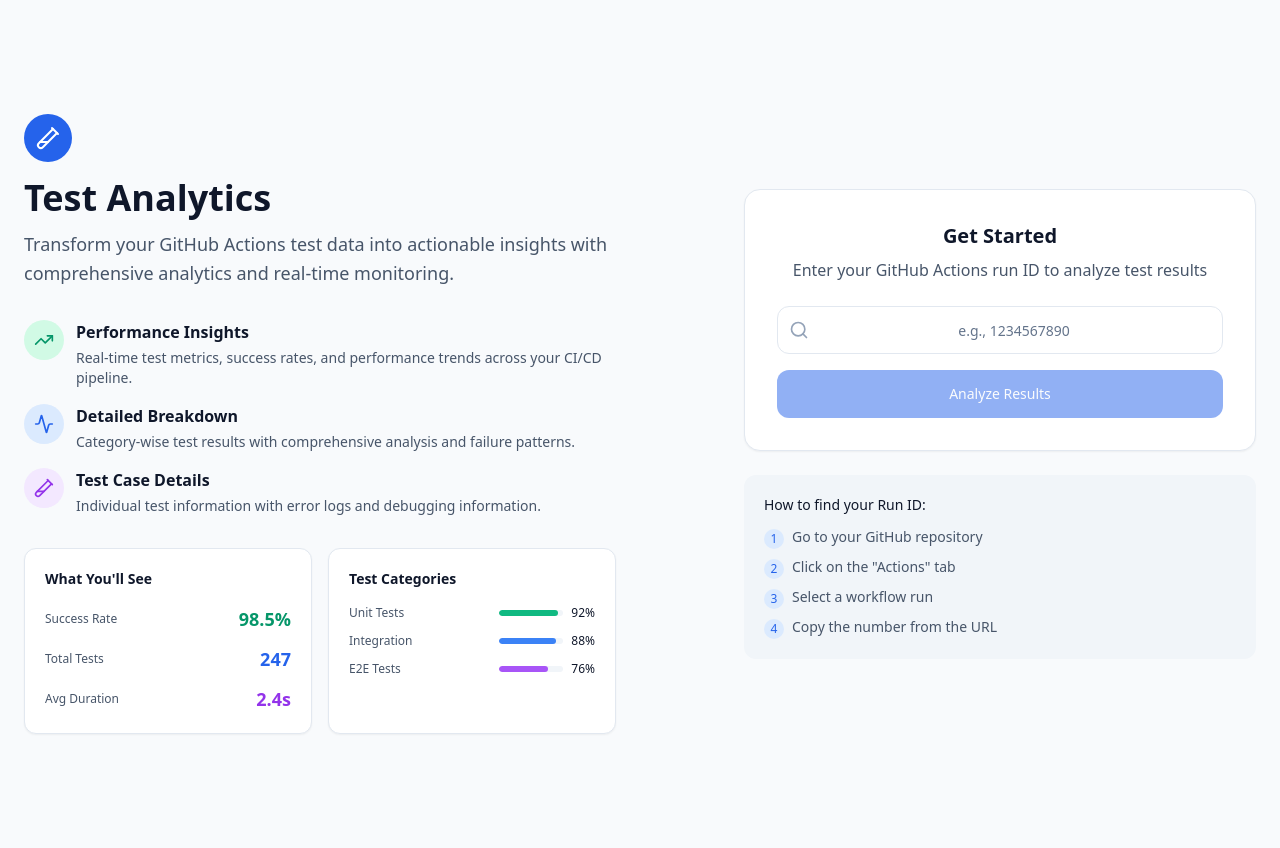
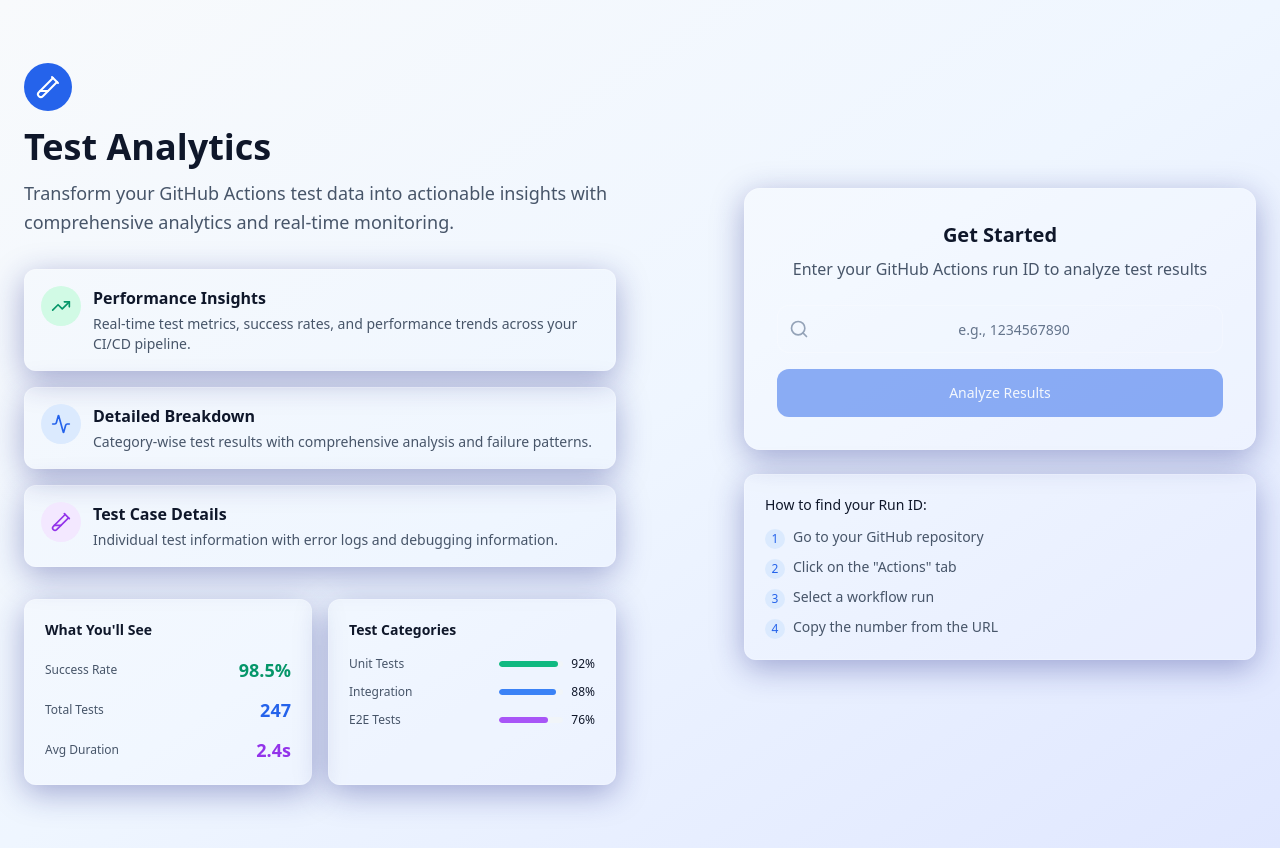
Before and after one commit to Rrrajat/test-case-dashboard-view, a React (Vite) app: page / in a window 1280 px wide. Built offline with nearby package versions, Linux system fonts and the light colour scheme.

Commit message:
Apply glass design to the layout
Apply glass design while keeping the current layout.

```diff
--- a/src/index.css
+++ b/src/index.css
@@ -37,6 +37,15 @@ All colors MUST be HSL.
     --ring: 222.2 84% 4.9%;
 
     --radius: 0.5rem;
+
+    /* Glass Design System */
+    --glass-bg: 255 255 255 / 0.1;
+    --glass-border: 255 255 255 / 0.2;
+    --glass-shadow: 0 8px 32px 0 rgba(31, 38, 135, 0.37);
+    --glass-backdrop: blur(8px);
+    --glass-subtle: 255 255 255 / 0.05;
+    --glass-medium: 255 255 255 / 0.15;
+    --glass-strong: 255 255 255 / 0.25;
 
     --sidebar-background: 0 0% 98%;
 
--- a/src/pages/Index.tsx
+++ b/src/pages/Index.tsx
@@ -42,7 +42,7 @@ const Index = () => {
 
   // Landing page with run ID input
   return (
-    <div className="min-h-screen bg-slate-50">
+    <div className="min-h-screen bg-gradient-to-br from-slate-50 via-blue-50 to-indigo-100">
       <div className="w-full max-w-7xl mx-auto px-6 py-6">
         <div className="grid grid-cols-1 lg:grid-cols-2 gap-12 items-center min-h-screen">
 
@@ -65,7 +65,7 @@ const Index = () => {
 
             {/* Features Grid */}
             <div className="grid grid-cols-1 gap-4">
-              <div className="flex items-start gap-3">
+              <div className="flex items-start gap-3 p-4 bg-glass-subtle backdrop-blur-glass border border-glass rounded-xl shadow-glass">
                 <div className="w-10 h-10 bg-emerald-100 rounded-full flex items-center justify-center flex-shrink-0">
                   <TrendingUp className="w-5 h-5 text-emerald-600" />
                 </div>
@@ -75,7 +75,7 @@ const Index = () => {
                 </div>
               </div>
 
-              <div className="flex items-start gap-3">
+              <div className="flex items-start gap-3 p-4 bg-glass-subtle backdrop-blur-glass border border-glass rounded-xl shadow-glass">
                 <div className="w-10 h-10 bg-blue-100 rounded-full flex items-center justify-center flex-shrink-0">
                   <Activity className="w-5 h-5 text-blue-600" />
                 </div>
@@ -85,7 +85,7 @@ const Index = () => {
                 </div>
               </div>
 
-              <div className="flex items-start gap-3">
+              <div className="flex items-start gap-3 p-4 bg-glass-subtle backdrop-blur-glass border border-glass rounded-xl shadow-glass">
                 <div className="w-10 h-10 bg-purple-100 rounded-full flex items-center justify-center flex-shrink-0">
                   <TestTube2 className="w-5 h-5 text-purple-600" />
                 </div>
@@ -99,7 +99,7 @@ const Index = () => {
             {/* Preview Cards */}
             <div className="grid grid-cols-1 md:grid-cols-2 gap-4">
               {/* Stats Preview */}
-              <div className="bg-white rounded-xl border border-slate-200 p-5 shadow-sm">
+              <div className="bg-glass-medium backdrop-blur-glass border border-glass rounded-xl p-5 shadow-glass">
                 <h3 className="text-sm font-semibold text-slate-900 mb-4">What You'll See</h3>
                 <div className="space-y-3">
                   <div className="flex items-center justify-between">
@@ -118,7 +118,7 @@ const Index = () => {
               </div>
 
               {/* Visual Indicators */}
-              <div className="bg-white rounded-xl border border-slate-200 p-5 shadow-sm">
+              <div className="bg-glass-medium backdrop-blur-glass border border-glass rounded-xl p-5 shadow-glass">
                 <h4 className="text-sm font-semibold text-slate-900 mb-4">Test Categories</h4>
                 <div className="space-y-3">
                   <div className="flex items-center justify-between">
@@ -157,7 +157,7 @@ const Index = () => {
           <div className="flex flex-col justify-center items-center lg:items-end">
             <div className="w-full max-w-md lg:max-w-lg">
               {/* Input Card */}
-              <div className="bg-white rounded-2xl border border-slate-200 p-8 shadow-sm mb-6">
+              <div className="bg-glass-strong backdrop-blur-glass border border-glass rounded-2xl p-8 shadow-glass mb-6">
                 <div className="text-center mb-6">
                   <h2 className="text-xl font-semibold text-slate-900 mb-2">
                     Get Started
@@ -174,7 +174,7 @@ const Index = () => {
                       placeholder="e.g., 1234567890"
                       value={runId}
                       onChange={(e) => setRunId(e.target.value)}
-                      className="pl-10 h-12 border-slate-200 focus:border-blue-500 focus:ring-blue-500/20 rounded-xl text-center"
+                      className="pl-10 h-12 bg-glass-subtle backdrop-blur-glass border-glass focus:border-blue-500 focus:ring-blue-500/20 rounded-xl text-center"
                     />
                     <Search className="absolute left-3 top-1/2 transform -translate-y-1/2 w-5 h-5 text-slate-400" />
                   </div>
@@ -189,7 +189,7 @@ const Index = () => {
               </div>
 
               {/* How to find Run ID */}
-              <div className="bg-slate-100 rounded-xl p-5 text-sm">
+              <div className="bg-glass-medium backdrop-blur-glass border border-glass rounded-xl p-5 text-sm shadow-glass">
                 <h4 className="font-medium text-slate-900 mb-3">How to find your Run ID:</h4>
                 <ol className="space-y-2 text-slate-600">
                   <li className="flex items-start gap-2">
--- a/tailwind.config.ts
+++ b/tailwind.config.ts
@@ -63,6 +63,21 @@ export default {
 					ring: 'hsl(var(--sidebar-ring))'
 				}
 			},
+			backgroundColor: {
+				'glass': 'rgba(var(--glass-bg))',
+				'glass-subtle': 'rgba(var(--glass-subtle))',
+				'glass-medium': 'rgba(var(--glass-medium))',
+				'glass-strong': 'rgba(var(--glass-strong))'
+			},
+			borderColor: {
+				'glass': 'rgba(var(--glass-border))'
+			},
+			backdropBlur: {
+				'glass': 'var(--glass-backdrop)'
+			},
+			boxShadow: {
+				'glass': 'var(--glass-shadow)'
+			},
 			borderRadius: {
 				lg: 'var(--radius)',
 				md: 'calc(var(--radius) - 2px)',
```
